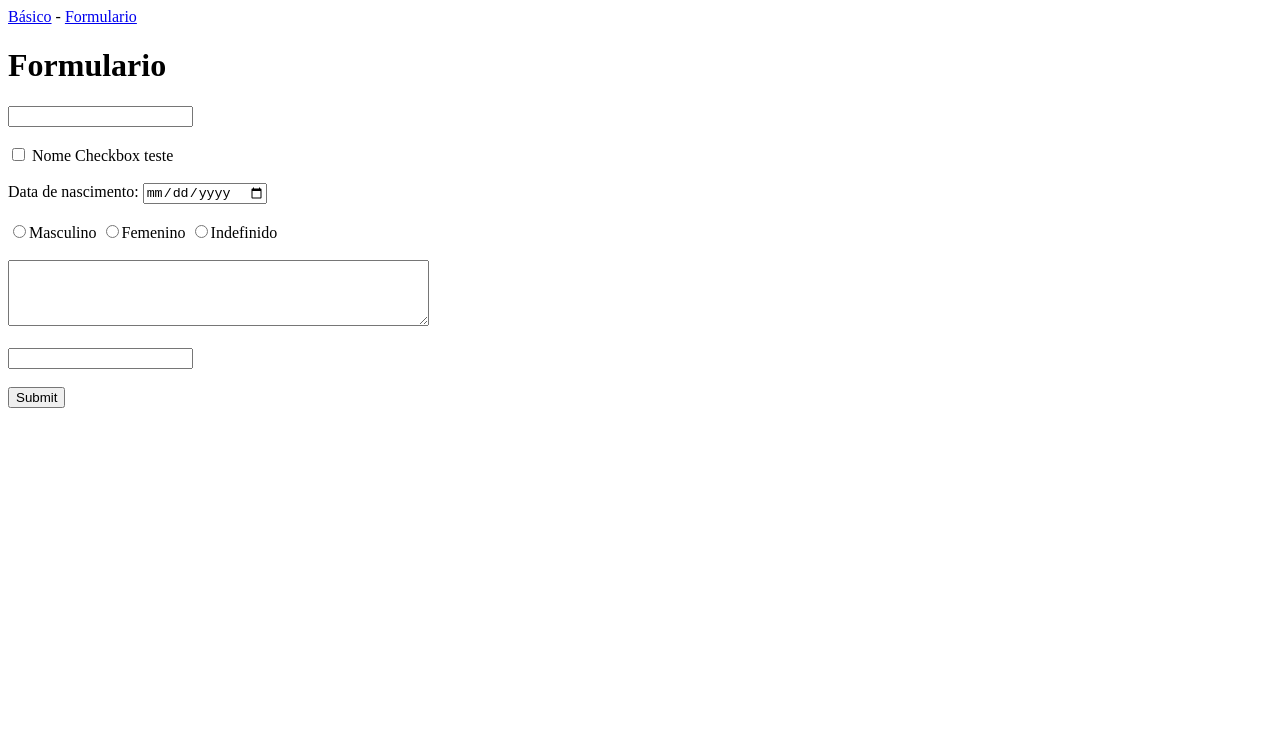
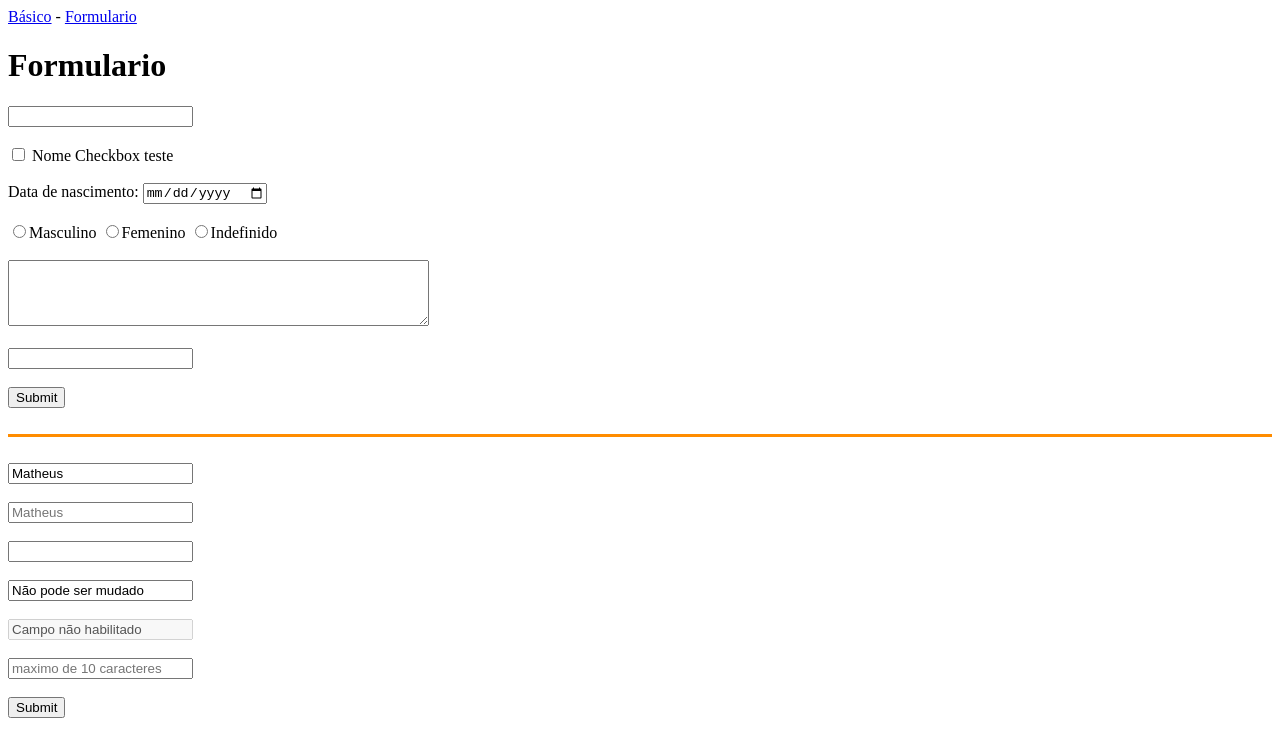
Before and after one commit to MathePlay/Curso_Html_CSS, a plain HTML site: page formulario.html in a window 1280 px wide. Drawn offline with Linux system fonts and the light colour scheme.

Commit message:
Final da aula 23

```diff
--- a/formulario.html
+++ b/formulario.html
@@ -31,6 +31,25 @@
     <input type="submit" name="Enviar">
   </form>
 
+  <br>
+  <hr size = 3 color="darkorange">
+  <br>
+
+  <form>
+    <input type="text" name="nome" value="Matheus">
+    <br><br>
+    <input type="text" name="nome" placeholder="Matheus">
+    <br><br>
+    <input type="text" name="nome" required>
+    <br><br>
+    <input type="text" name="nome" value="Não pode ser mudado" readonly>
+    <br><br>
+    <input type="text" name="nome" value="Campo não habilitado" disabled>
+    <br><br>
+    <input type="text" name="nome" placeholder="maximo de 10 caracteres" maxlength="10">
+    <br><br>
+    <input type="submit" name="enviar">
+  </form>
 
 </body>
 
```
